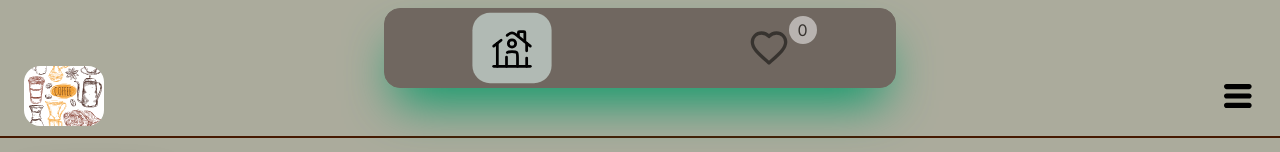
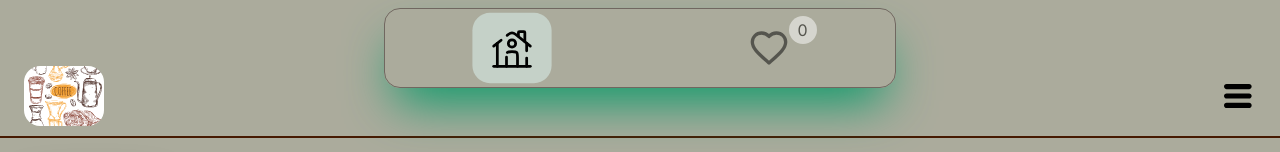
Before and after one commit to MohamedTharwat204/MenuCaffee, a React (Vite) app: page / in a window 1280 px wide. Shown: the top 152 px of the page. Built offline with nearby package versions, Linux system fonts and the light colour scheme.

Commit message:
first c\t

```diff
--- a/src/App.jsx
+++ b/src/App.jsx
@@ -13,13 +13,14 @@ function App() {
 
 
       <Nav />
-      <Toaster />
+     <Toaster/>
       <div className="  w-full ">
         <Routes>
           <Route path='/' element={<PageMonu />} />
           <Route path='/favorites' element={<PageFavorites />} />
         </Routes>
       </div>
+
     </div>
   )
 }
--- a/src/Commpont/Nav.jsx
+++ b/src/Commpont/Nav.jsx
@@ -18,7 +18,7 @@ export default function Nav() {
         <div className=' '>
 
             <div className="flex  sm:w-[50%]   justify-center  items-center  ">
-                <div className="border w-[60%] md:w-[40%] bg-[#706760]   shadow-emerald-600  shadow-2xl   left-1/2 -translate-x-1/2   border-[#706760] py-4 flex justify-around items-center gap-1  h-20 rounded-2xl   md:top-2 bottom-0  mb-6 md:mb0   fixed">
+                <div className="border w-[65%] md:w-[40%]    shadow-emerald-600  shadow-2xl   left-1/2 -translate-x-1/2   border-[#706760] py-1 flex justify-around items-center gap-1  h-20 rounded-2xl   md:top-2 top-100  mb-1 md:mb0   fixed">
                     <NavLink to='/' end className={({ isActive }) => (isActive ? 'bg-[#d4e5e0a8] rounded-2xl  flex items-center justify-center h-16   transition-all duration-300 scale-110' : 'opacity-50')}>
                         <div className="group relative px-4 cursor-pointer">
                             <div className="flex h-10 w-10 items-center justify-center rounded-full hover:text-blue-900 ">
--- a/src/pages/PageMonu.jsx
+++ b/src/pages/PageMonu.jsx
@@ -13,7 +13,7 @@ export default function PageMonu() {
 
     return (
         <div className="w-full   max-h-screen overflow-hidden  flex  ">
-            <div className="mt-0 md:mt-16    ">  <Mune /> </div>
+            <div className="mt-2 md:mt-16    ">  <Mune /> </div>
 
             <div className="flex-1 flex flex-col mt-20 md:mt-34  border-t-2  border-amber-950 ">
 
```
